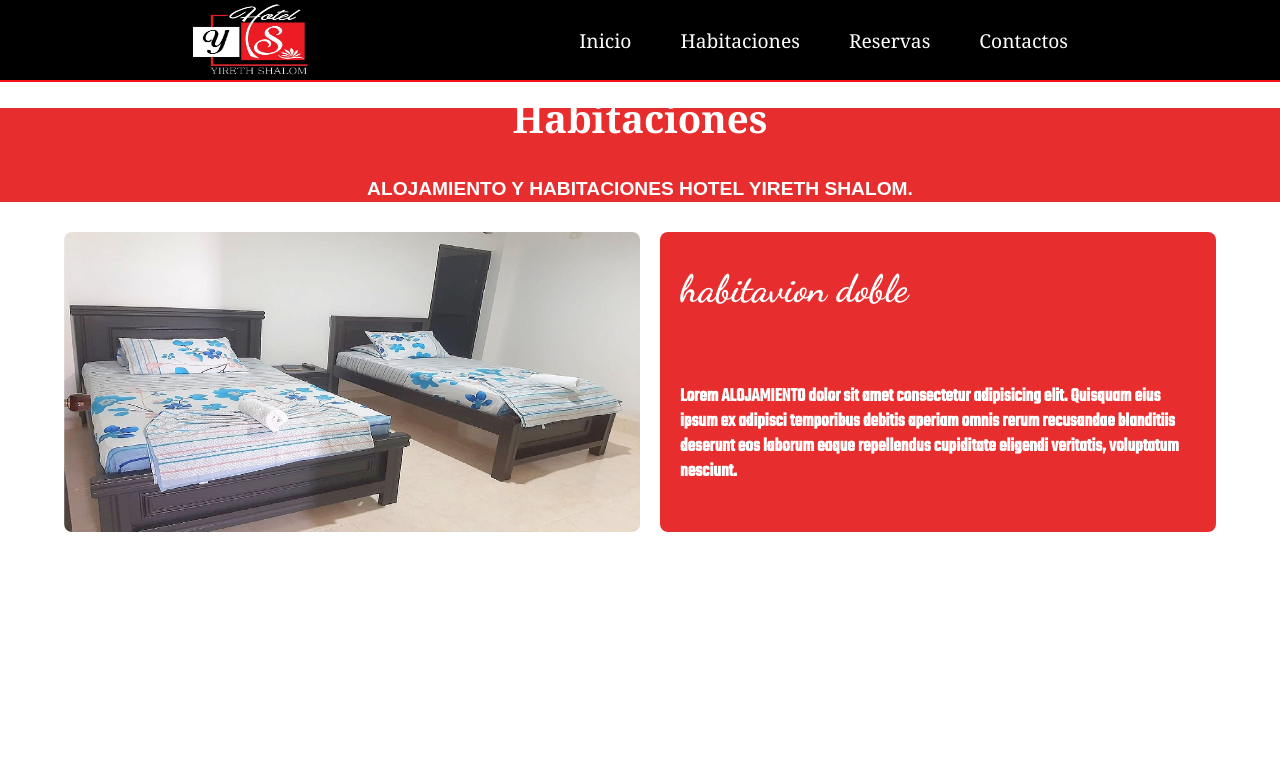
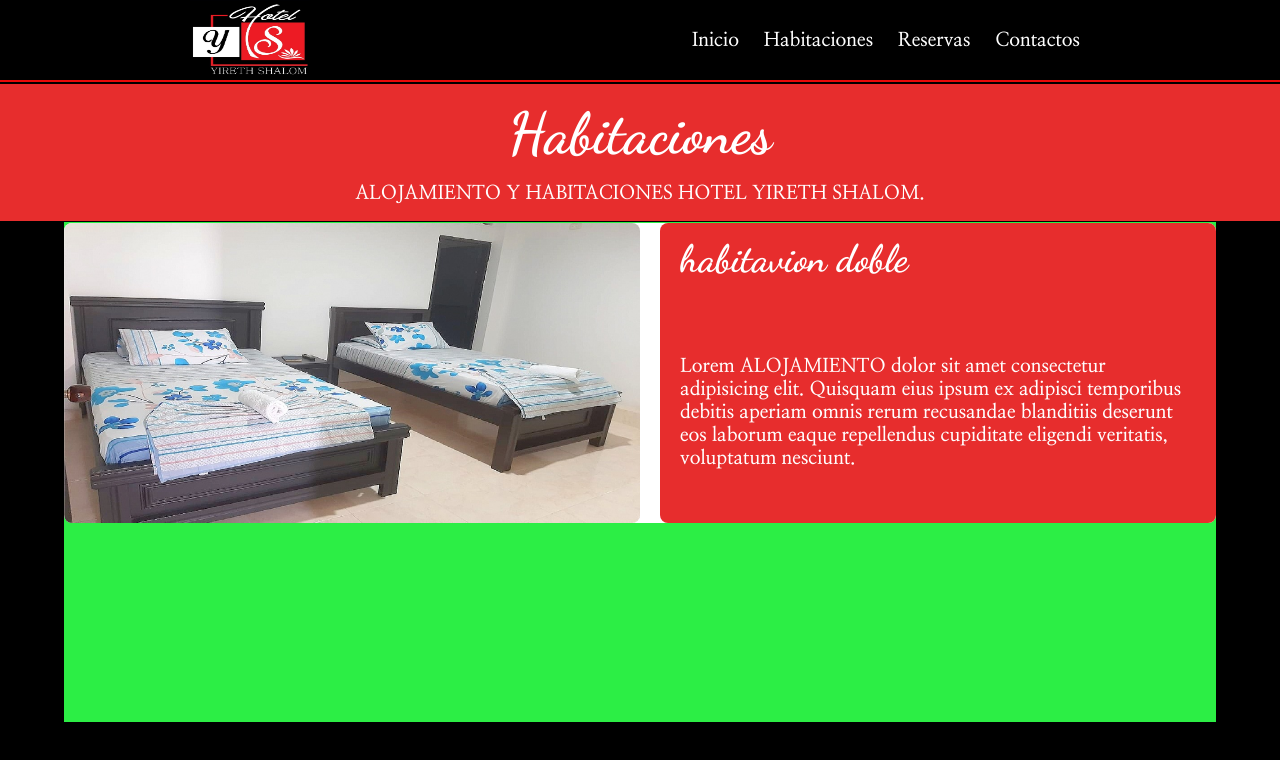
Before and after one commit to steven1306/Proyecto-Hotel-Yireth-Shalom, a plain HTML site: page Habitaciones.html in a window 1280 px wide. Drawn offline with nearby package versions, Linux system fonts and the light colour scheme.

Commit message:
modificacion ventana habitaciones

```diff
--- a/Habitaciones.html
+++ b/Habitaciones.html
@@ -7,8 +7,11 @@
         <link rel="stylesheet" href="css/estilomenu.css">
         <link rel="stylesheet" href="css/estilohabitaciones.css">
         <script src="https://code.jquery.com/jquery-3.5.1.min.js"></script>
+        <link
+            href="https://fonts.googleapis.com/css2?family=Dancing+Script:wght@700&family=Nanum+Myeongjo:wght@400;700;800&display=swap"
+            rel="stylesheet">
         <script src="js/main.js"></script>
-        <link href="https://fonts.googleapis.com/css2?family=Dancing+Script:wght@700&family=Pacifico&family=Teko:wght@400;500&display=swap" rel="stylesheet">
+
 
     </head>
 
@@ -16,11 +19,10 @@
     <body>
         <header class="header">
             <div class="nav-main">
-                <!--<a href="#" class="logo">LOGO</a>-->
                 <img src="img/Logo HYS.jpg" alt="" class="logo">
                 <span class="menu-icon">Menu</span>
                 <nan class="navegacion">
-                    <ul >
+                    <ul>
                         <li><a href="index.html">Inicio</a></li>
                         <li><a href="Habitaciones.html">Habitaciones</a></li>
                         <li><a href="reservas.html">Reservas</a></li>
@@ -33,19 +35,25 @@
         <div class="contenedorvacio">
         </div>
         <!--___________________________________________-->
+
         <div class="paneltituloH">
             <h1>Habitaciones</h1>
             <h2>ALOJAMIENTO Y HABITACIONES HOTEL YIRETH SHALOM.</h2>
         </div>
-
+        <div class="contenedorprincipal">
             <div class="contenedor2H">
                 <img src="img/6.jpg" alt="">
                 <div class="contenedor21">
                     <h1>habitavion doble</h1>
                     <br>
-                <h2>Lorem ALOJAMIENTO dolor sit amet consectetur adipisicing elit. Quisquam eius ipsum ex adipisci temporibus debitis aperiam omnis rerum recusandae blanditiis deserunt eos laborum eaque repellendus cupiditate eligendi veritatis, voluptatum nesciunt.</h2>
+                    <h2>Lorem ALOJAMIENTO dolor sit amet consectetur adipisicing
+                        elit. Quisquam eius ipsum ex adipisci temporibus debitis
+                        aperiam omnis rerum recusandae blanditiis deserunt eos
+                        laborum eaque repellendus cupiditate eligendi veritatis,
+                        voluptatum nesciunt.</h2>
                 </div>
 
+            </div>
         </div>
 
     </body>
--- a/css/estilohabitaciones.css
+++ b/css/estilohabitaciones.css
@@ -1,60 +1,73 @@
 body {
-    background: white;
-    font-family: Georgia, times, serif;
+    background: black;
     color: white;
-    margin: 0;
+    margin: auto;
     padding: 0;
     font-size: 1.2rem;
     line-height: 1.1em;
+}
+
+
+
+.paneltituloH{
+    background: #e72d2d;
+    text-align: center;
+    font-size: 150%;
+    width: 100%;
+    position: absolute;
+    top: 84px;
+}
+
+.paneltituloH h1{
+    padding: 0p;
+}
+.paneltituloH h2{
+    padding: 0px;
+}
+
+
+.contenedorprincipal{
+    background: rgb(44, 238, 69);
+    width: 90%;
+    height: 500px;
+    margin: auto;
+    position: relative;
+    top: 140px;
 
 }
 
 
-
 .contenedor2H{
     background:  white;
-    padding: 0px;
-    margin: auto;
-    margin-top: 30px;
     display: flex;
-    width: 90%;
     align-items: center;
     border-radius: 8px;
-}
+    width: 100%;
+    position: absolute;
+    top: 1px;
+    left: 0px;
 
-.paneltituloH{
-    background: #e72d2d;
-    text-align: center;
-    width: 100%;
 
 }
 
-
 .contenedor2H img{
     padding: 0;
-    margin: 0px;
+    margin: 0%;
     width: 50%;
     height: 300px;
     border-radius: 8px;
 }
 
-.contenedor21 h1{
+h1{
     font-family: 'Dancing Script', cursive;
-    padding-top: 22px;
+
 
 }
 
-.contenedor21 h2{
-    font-family: 'Teko', sans-serif;
-    padding-top: 22px;
-
-}
-
-
  h2{
-    font-family: sans-serif;
+    font-family: 'Nanum Myeongjo', serif;
     font-size: 1.2rem;
-    line-height: 1.3em;
+    line-height: 1.2em;
     padding-top: 22px;
 }
 
--- a/css/estilomenu.css
+++ b/css/estilomenu.css
@@ -1,4 +1,3 @@
-
 .header {
     background: black;
     color: white;
@@ -39,9 +38,12 @@
 
 .navegacion ul li a {
     display: block;
-    padding: 1.85rem 22px;
+    padding: 1.85rem 10px;
     transition: all 0.2s linear;
     border-radius: 0px;
+    font-family: 'Nanum Myeongjo', serif;
+    font-weight: bold;
+
 }
 
 .navegacion ul li a:hover {
@@ -58,7 +60,7 @@
 }
 
 .contenedorvacio {
-    background:  rgba(243, 10, 10, 0.952);
+    background: rgba(243, 10, 10, 0.952);
     padding: 41px;
 
 }
@@ -72,7 +74,7 @@
         cursor: pointer;
         padding: 0.4rem 5px;
         background: #e72d2d;
-        border-radius: 2px;
+        border-radius: 3px;
         transition: all 0.2s linear;
     }
 
@@ -98,14 +100,15 @@
 
     .navegacion ul li {
         display: block;
-        margin-top: 1rem;
+        margin-top: 0.5rem;
     }
 
     .navegacion ul li a {
         display: block;
         padding: 0.5rem 0px;
         transition: all 0.2s linear;
-        border-radius: 2px;
+        border-radius: 4px;
+
     }
 
     .navegacion ul li a:hover {
```
Also changed, not shown: contactos.html (+1 -1 lines), index.html (+1 -1 lines), reservas.html (+1 -1 lines). Lines whose indentation alone changed are shown as unchanged.
